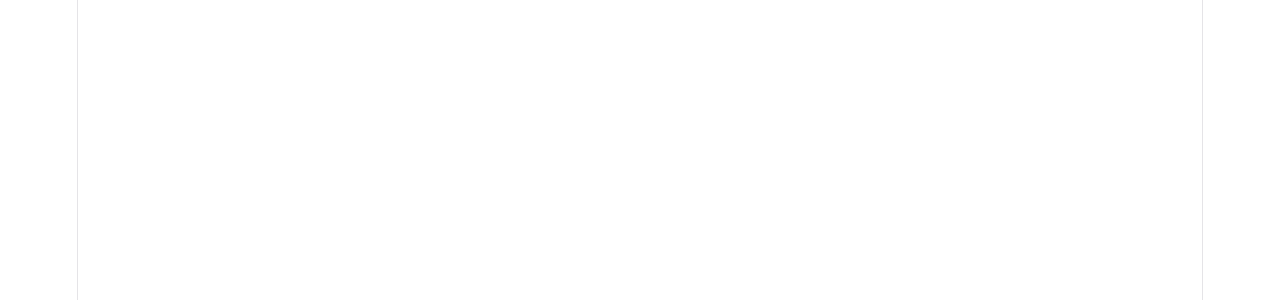
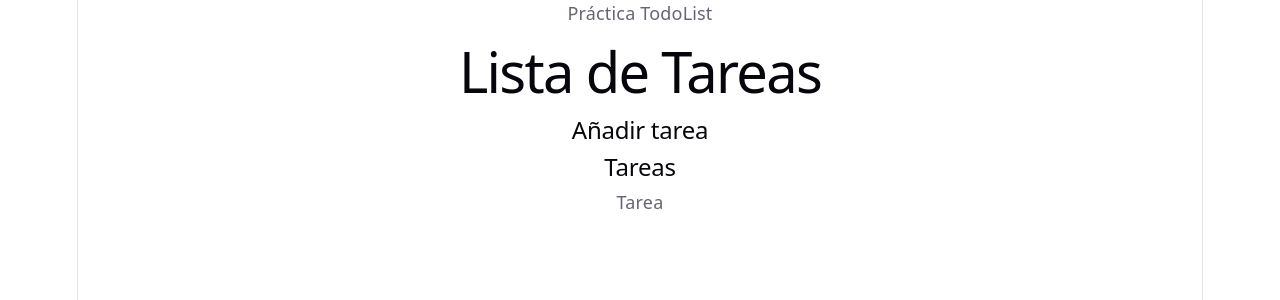
Before and after one commit to carlospmendiola/practica-todo-list10062026, a React (Vite) app: page / in a window 1280 px wide. Shown: the top 300 px of the page. Built offline with nearby package versions, Linux system fonts and the light colour scheme.

Commit message:
Enlazados los componentes al App.jsx

```diff
--- a/src/App.jsx
+++ b/src/App.jsx
@@ -1,10 +1,19 @@
 import './App.css'
+import { TodoAdd } from './components/TodoAdd'
+import { TodoList } from './components/TodoList'
 
 function App() {
 
 
   return (
     <>
+      <header>
+        <p>Práctica TodoList</p>
+      </header>
+      <h1>Lista de Tareas</h1>
+      <TodoAdd/>
+      <TodoList/>
+
     </>
   )
 }
--- a/src/components/TodoList.jsx
+++ b/src/components/TodoList.jsx
@@ -1,5 +1,10 @@
+import { Todo } from "./Todo"
+
 export const TodoList = () => {
   return (
+    <>
     <h2>Tareas</h2>
+    <Todo/>
+    </>
   )
 }
```
